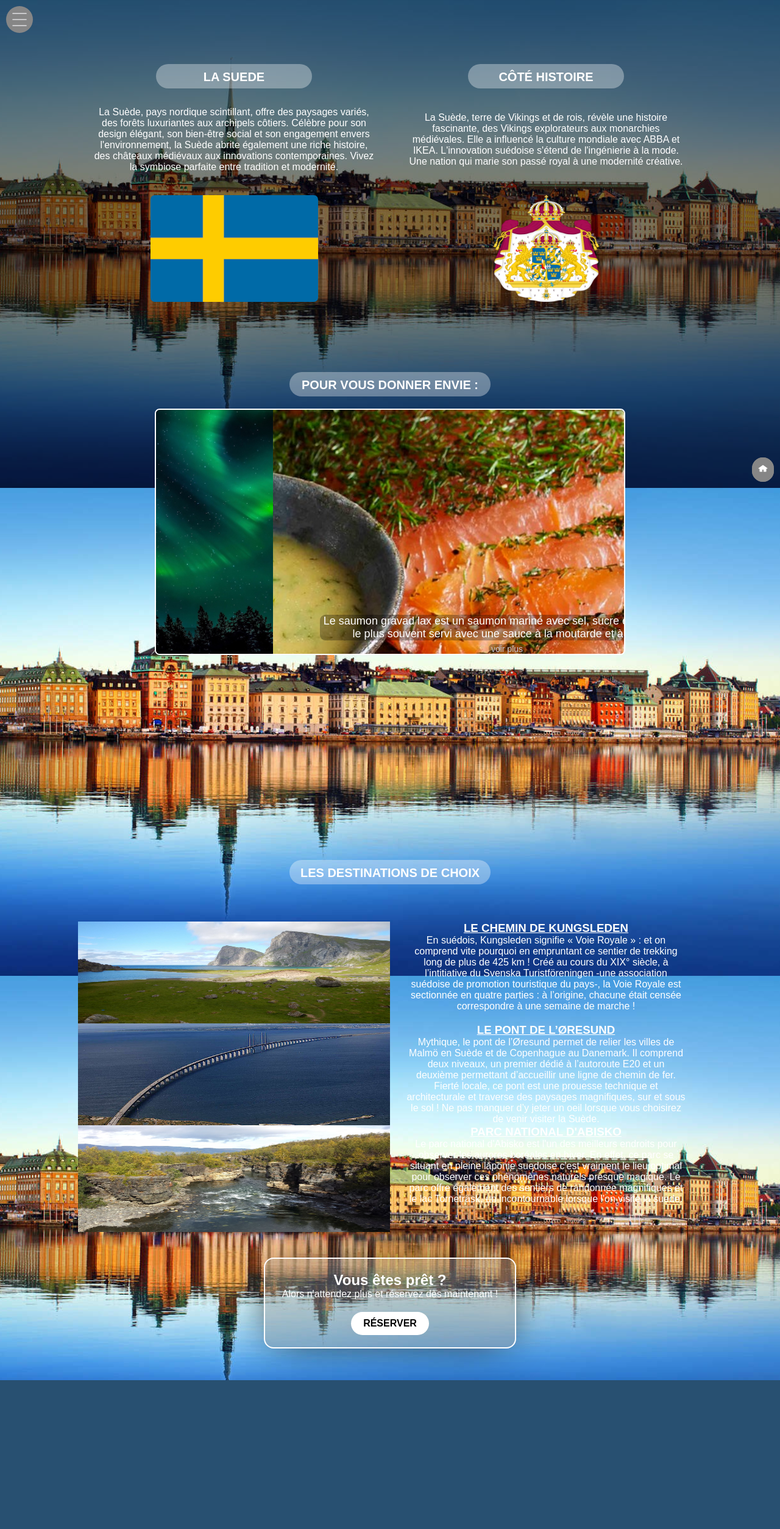
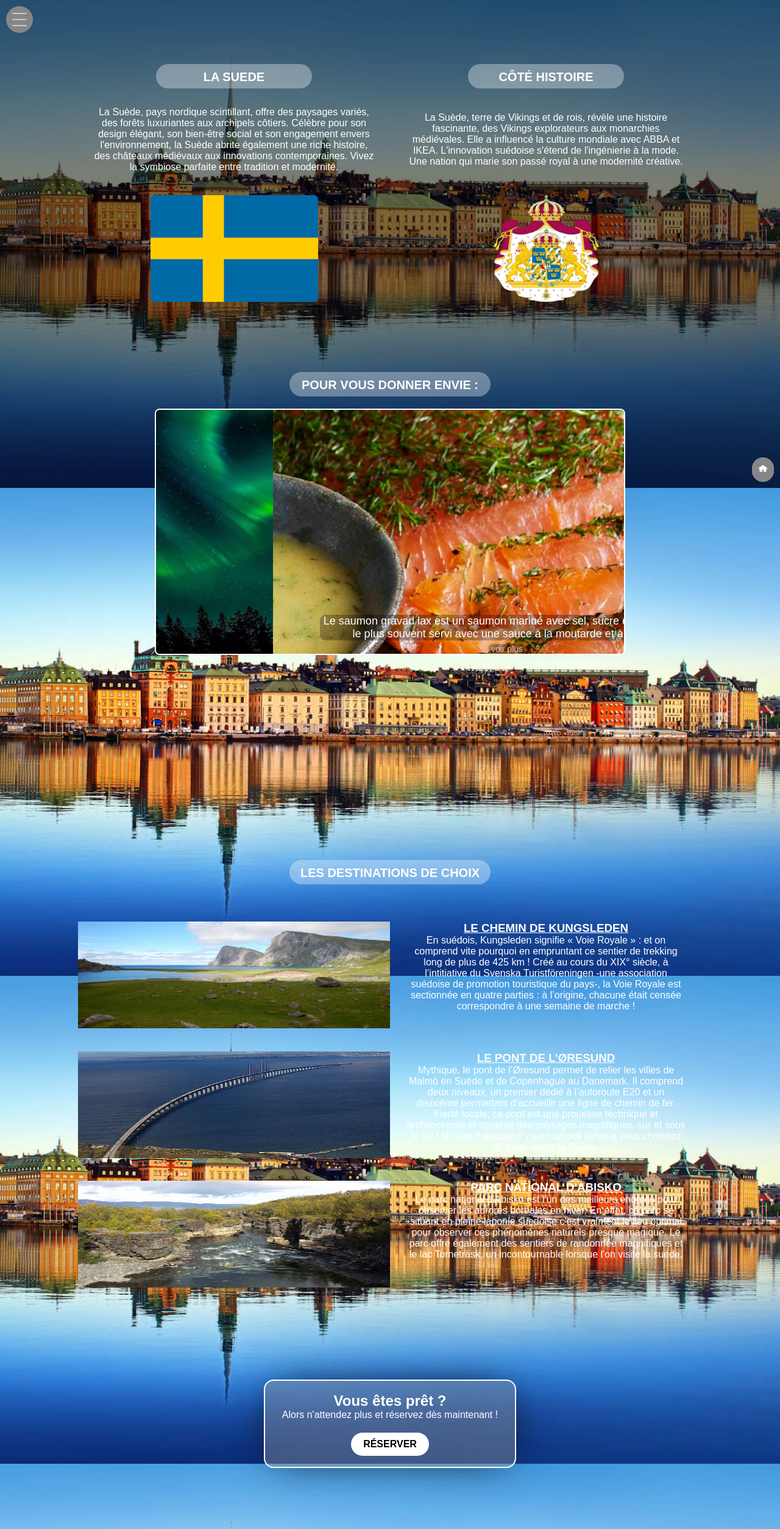
Before and after one commit to alex-paolo-CIR/projet-web, a PHP site: page /html/suede.html in a window 1280 px wide. Shown: the whole page at 61% size. Before the commit the page ends 2263 px from the top, so only its background shows below. Run offline with PHP 8.4, Linux system fonts and the light colour scheme; grey boxes are pictures that could not be loaded.

Commit message:
Update pays.css

```diff
--- a/styles/pays.css
+++ b/styles/pays.css
@@ -661,11 +661,9 @@ footer :hover {
   }
 
   article {
-    padding-top: 5%;
-    padding-bottom: 5%;
     display: flex;
     flex-direction: row;
-    height: 500px;
+    height: 600px;
     justify-content: space-between;
   }
 
@@ -681,14 +679,12 @@ footer :hover {
     height: 175px;
     width: 100%;
   }
-  /*permet de mettre l'iframe en bas à droite*/
   section iframe {
     height: 100px;
     padding-top: 10%;
   }
   .destination a {
     display: none;
-    height: 25px;
   }
   #texte_destination {
     height: 100%;
@@ -712,4 +708,9 @@ footer :hover {
   .slides p {
     font-size: 18px;
   }
+  .reserve {
+    width: 40%;
+    margin: 100px auto;
+    height: 100px;
+  }
 }
```
